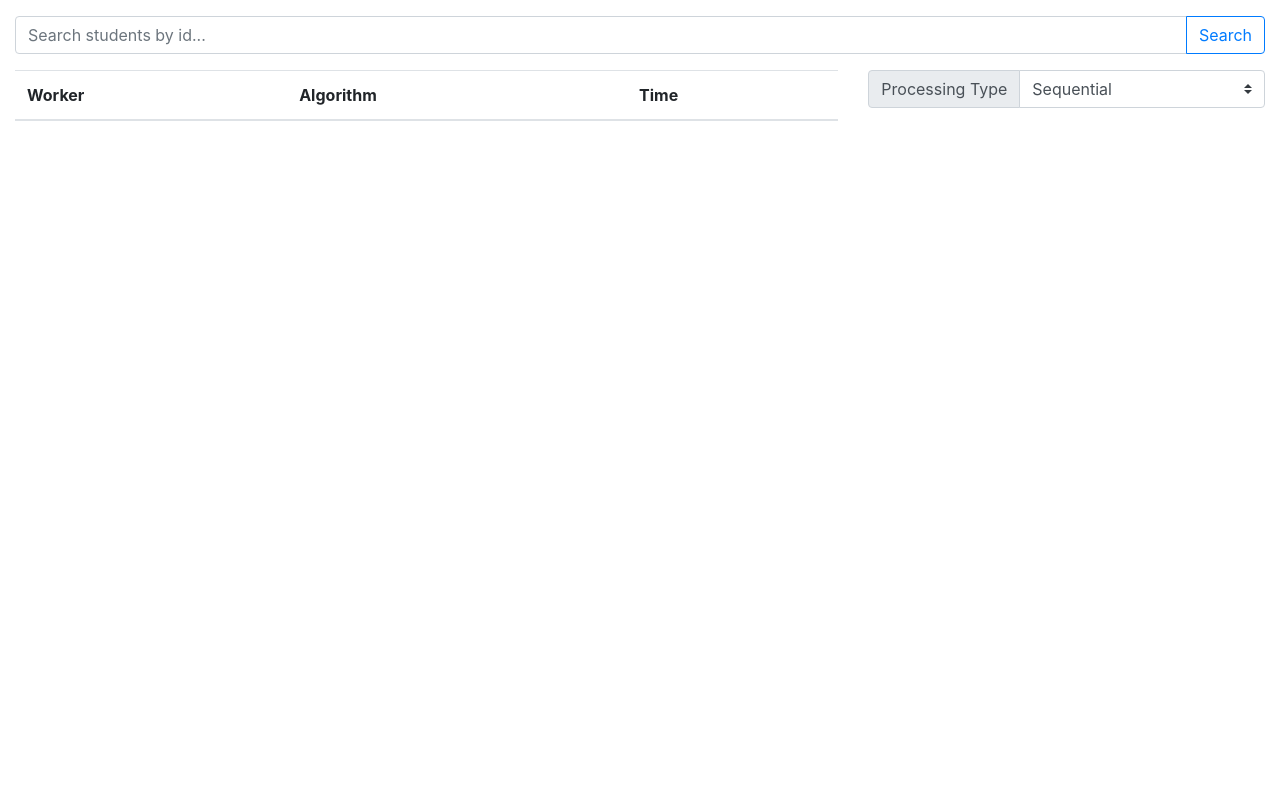
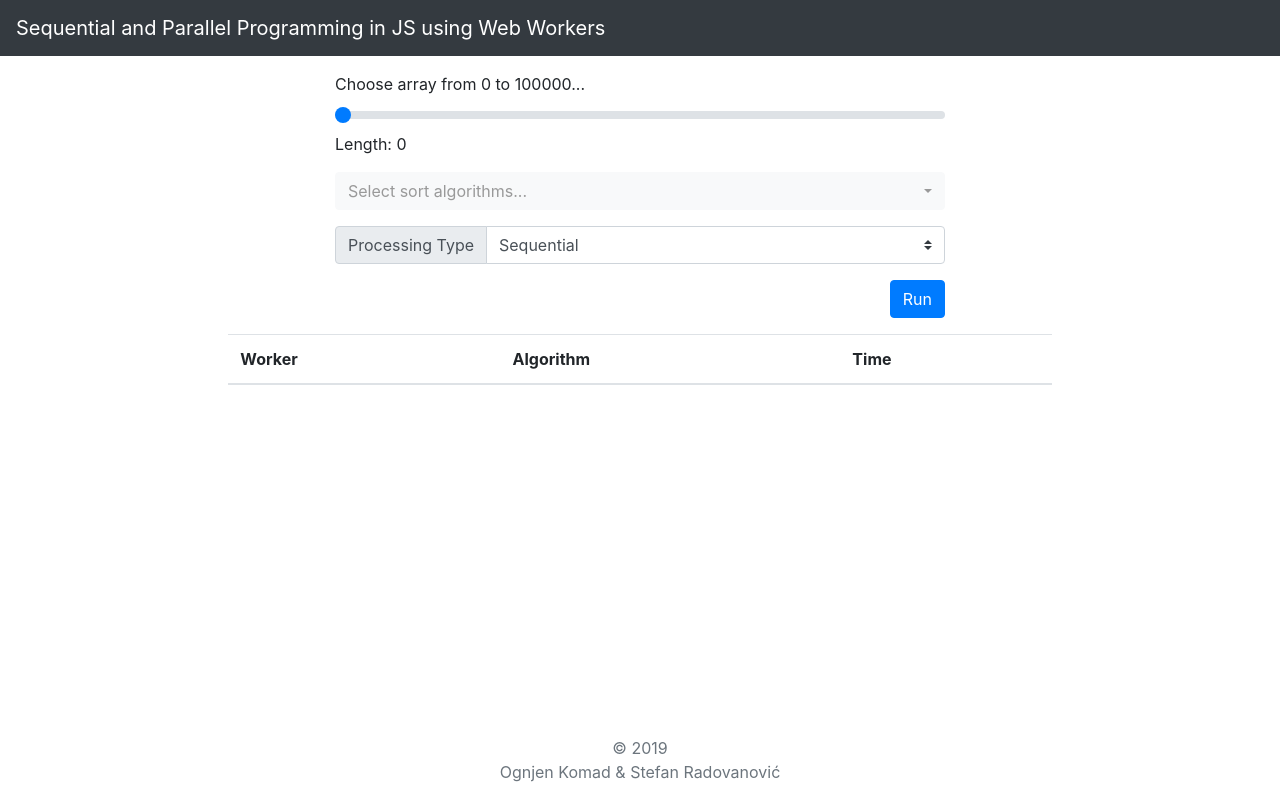
Before and after one commit to ognjenkomad/Text-Processing-in-JS-using-Web-Workers, a plain HTML site: page index.html in a window 1280 px wide. Drawn offline with nearby package versions, Linux system fonts and the light colour scheme.

Commit message:
redesign index page

```diff
--- a/index.html
+++ b/index.html
@@ -1,43 +1,45 @@
 <!DOCTYPE html>
 <html lang="en">
+<head>
+    <title>Sequential and Parallel Programming in JS using Web Workers</title>
+    <link rel="stylesheet" href="styles/style.css">
+    <link rel="stylesheet"
+          href="https://stackpath.bootstrapcdn.com/bootstrap/4.3.1/css/bootstrap.min.css"
+          integrity="sha384-ggOyR0iXCbMQv3Xipma34MD+dH/1fQ784/j6cY/iJTQUOhcWr7x9JvoRxT2MZw1T"
+          crossorigin="anonymous">
+    <link rel="stylesheet"
+          href="https://cdn.jsdelivr.net/npm/bootstrap-select@1.13.9/dist/css/bootstrap-select.min.css">
+</head>
+<body>
 
-<head>
-    <title>Web Workers</title>
-    <link rel="stylesheet" href="https://stackpath.bootstrapcdn.com/bootstrap/4.3.1/css/bootstrap.min.css"
-        integrity="sha384-ggOyR0iXCbMQv3Xipma34MD+dH/1fQ784/j6cY/iJTQUOhcWr7x9JvoRxT2MZw1T" crossorigin="anonymous">
-</head>
+<header>
+    <nav class="navbar navbar-dark sticky-top bg-dark">
+        <a class="navbar-brand" href="/">Sequential and Parallel Programming in JS using Web Workers</a>
+    </nav>
+</header>
 
-<body>
+<main>
     <div class="container-fluid my-3">
-        <div class="row">
-            <div class="col-md-12">
-
-                <div class="input-group mb-3">
-                    <input type="number" min="0" class="form-control" id='search-input' name="searchValue"
-                        placeholder="Search students by id...">
-                    <div class="input-group-append">
-                        <button id="submit-button" class="btn btn-outline-primary" type="button">Search</button>
+        <div class="row my-2">
+            <div class="col-md-6 offset-md-3">
+                <div class="form-group">
+                    <label for="numbers-range">Choose array from 0 to 100000...</label>
+                    <input type="range" class="custom-range" min="0" max="100000" step="10000" id="numbers-range"
+                           value="0">
+                    <p>
+                        Length: <span id="numbers-range-text">0</span>
+                    </p>
                 </div>
+                <div class="form-group">
+                    <select id="search-algorithms-multiselect" class="selectpicker form-control"
+                            title="Select sort algorithms..." data-actions-box="true" multiple required>
+                        <option value="bubble">BUBBLE</option>
+                        <option value="insertion">INSERTION</option>
+                        <option value="merge">MERGE</option>
+                        <option value="quick">QUICK</option>
+                        <option value="selection">SELECTION</option>
+                    </select>
                 </div>
-
-                <div class="row">
-                    <div class="col-md-8">
-                        <table id="result-table" class="table table-hover">
-                            <thead>
-                                <tr>
-                                    <th scope="col">Worker</th>
-                                    <th scope="col">Algorithm</th>
-                                    <th scope="col">Time</th>
-                                </tr>
-                            </thead>
-                            <tbody>
-
-                            </tbody>
-                            <tfoot>
-                            </tfoot>
-                        </table>
-                    </div>
-                    <div class="col-md-4">
                 <div class="input-group mb-3">
                     <div class="input-group-prepend">
                         <label class="input-group-text" for="processing-select">Processing Type</label>
@@ -47,10 +49,9 @@
                         <option value="2">Parallel</option>
                     </select>
                 </div>
-
-                        <div style="display: none" class="input-group mb-3" id="worker-select-container">
+                <div style="display: none;" class="input-group mb-3" id="worker-select-container">
                     <div class="input-group-prepend">
-                                <label class="input-group-text" for="worker-select">Number of Workers</label>
+                        <label class="input-group-text" for="worker-select">Number Of Threads</label>
                     </div>
                     <select class="custom-select" id="worker-select">
                         <option selected value="1">1</option>
@@ -60,12 +61,36 @@
                         <option value="5">5</option>
                     </select>
                 </div>
-                    </div>
-                </div>
-
+                <div class="text-right">
+                    <button id="submit-button" class="btn btn-primary" type="button">Run</button>
                 </div>
             </div>
         </div>
+        <div class="row my-3">
+            <div class="col-md-8 offset-md-2">
+                <table id="result-table" class="table table-hover">
+                    <thead>
+                    <tr>
+                        <th scope="col">Worker</th>
+                        <th scope="col">Algorithm</th>
+                        <th scope="col">Time</th>
+                    </tr>
+                    </thead>
+                    <tbody></tbody>
+                    <tfoot></tfoot>
+                </table>
+            </div>
+        </div>
+    </div>
+</main>
+
+<footer class="footer fixed-bottom mt-auto py-3">
+    <div class="container text-center">
+        <span class="text-muted">&copy 2019 <br/> Ognjen Komad & Stefan Radovanović</span>
+    </div>
+</footer>
+
+<!-- *** JS SCRIPTS START *** -->
 <script src="https://code.jquery.com/jquery-3.3.1.slim.min.js"
         integrity="sha384-q8i/X+965DzO0rT7abK41JStQIAqVgRVzpbzo5smXKp4YfRvH+8abtTE1Pi6jizo"
         crossorigin="anonymous"></script>
@@ -75,13 +100,13 @@
 <script src="https://stackpath.bootstrapcdn.com/bootstrap/4.3.1/js/bootstrap.min.js"
         integrity="sha384-JjSmVgyd0p3pXB1rRibZUAYoIIy6OrQ6VrjIEaFf/nJGzIxFDsf4x0xIM+B07jRM"
         crossorigin="anonymous"></script>
+<script src="https://cdn.jsdelivr.net/npm/bootstrap-select@1.13.9/dist/js/bootstrap-select.min.js"></script>
 <script src="./sort-algorithms/bubble.js"></script>
 <script src="./sort-algorithms/insertion.js"></script>
 <script src="./sort-algorithms/merge.js"></script>
 <script src="./sort-algorithms/quick.js"></script>
 <script src="./sort-algorithms/selection.js"></script>
-    <script src="./sort-algorithms/heap.js"></script>
 <script src="./scripts/main.js"></script>
+<!-- *** JS SCRIPTS END *** -->
 </body>
-
 </html>
--- a/styles/style.css
+++ b/styles/style.css
@@ -0,0 +1,3 @@
+main {
+	margin-bottom: 80px;
+}
```
Lines whose indentation alone changed are shown as unchanged.
